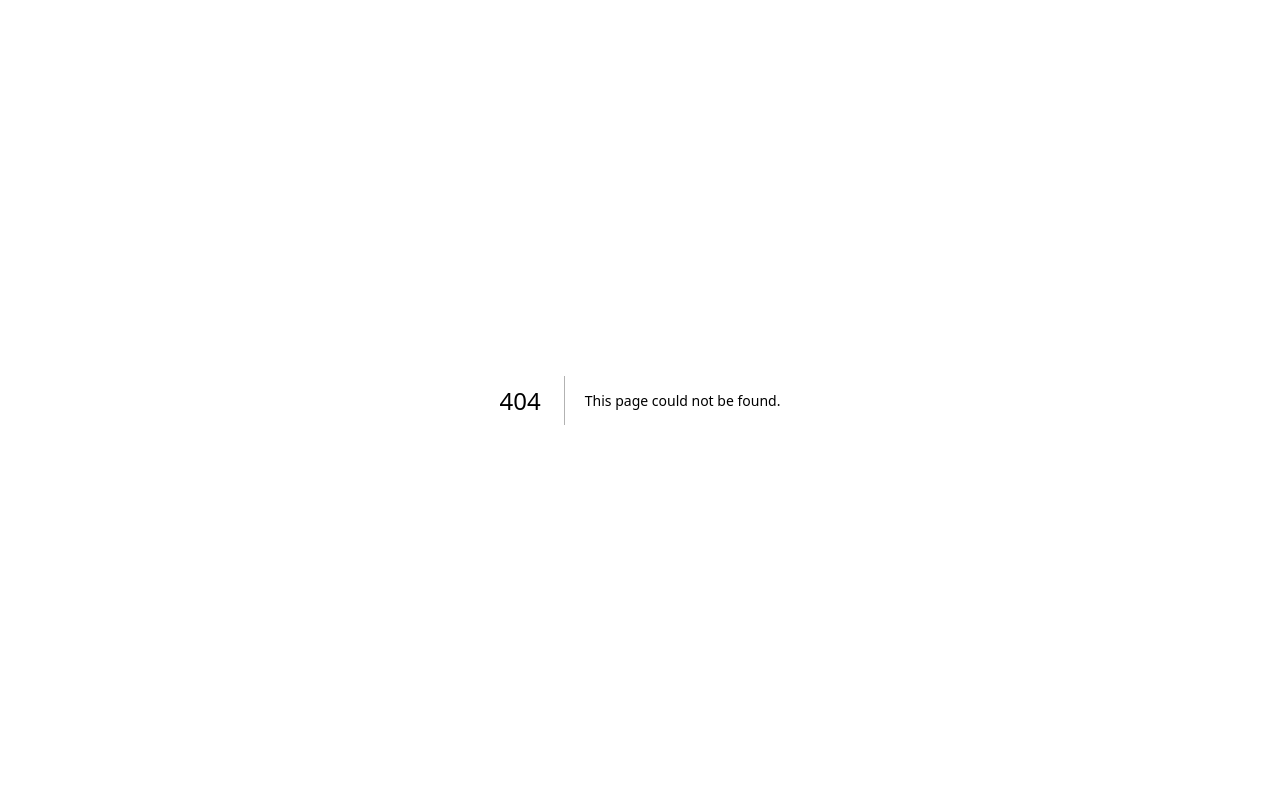
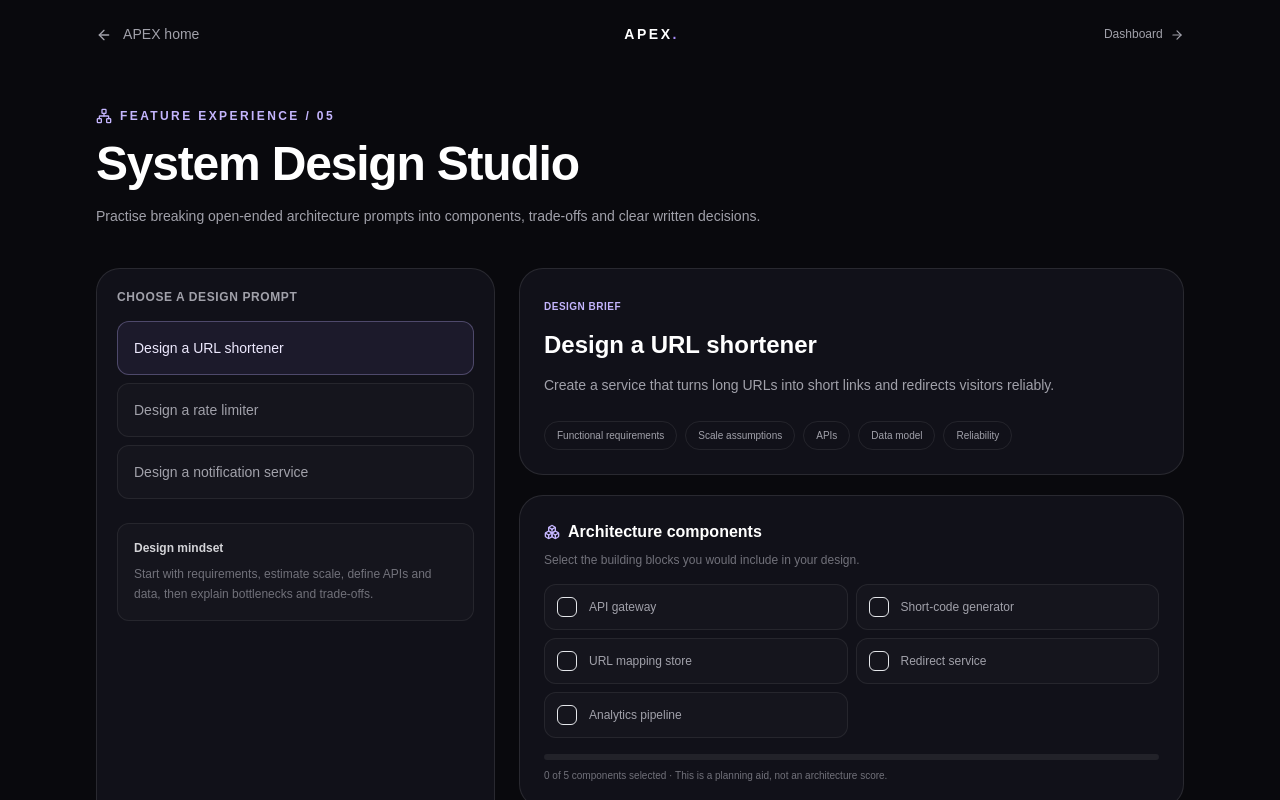
Before and after one commit to ansh44233/APEX-AI-Career-Developer-Intelligence-Platform, a Next.js app: page /features/system-design in a window 1280 px wide. Before the commit this address had no page. Shown: the top 800 px of the page. Built offline with nearby package versions, Linux system fonts and the light colour scheme.

Commit message:
Add system design studio feature preview

```diff
--- /dev/null
+++ b/src/app/features/system-design/page.tsx
@@ -0,0 +1,23 @@
+"use client";
+
+import { useMemo, useState } from "react";
+import { ArrowLeft, ArrowRight, Boxes, CheckCircle2, GitBranch, Lightbulb, Network, RotateCcw, Server, ShieldCheck } from "lucide-react";
+
+const prompts = [
+ { title:"Design a URL shortener", brief:"Create a service that turns long URLs into short links and redirects visitors reliably.", components:["API gateway","Short-code generator","URL mapping store","Redirect service","Analytics pipeline"], concerns:["Collision handling and code generation","Read-heavy traffic and caching","Abuse prevention and link expiry","Availability and redirect latency"] },
+ { title:"Design a rate limiter", brief:"Create a service that limits how frequently a client can call an API.", components:["API gateway","Identity / key resolver","Rate-limit policy store","Counter store","Decision middleware"], concerns:["Fixed window vs sliding window vs token bucket","Atomic updates across instances","Distributed consistency","Graceful behaviour when the store is unavailable"] },
+ { title:"Design a notification service", brief:"Create a service that delivers email, SMS and push notifications reliably.", components:["Request API","Preference service","Message queue","Channel workers","Delivery status store"], concerns:["Retries and idempotency","User preferences and quiet hours","Provider failures and fallbacks","Ordering and delivery observability"] },
+];
+export default function SystemDesign() {
+ const [selected,setSelected]=useState(0); const [chosen,setChosen]=useState<string[]>([]); const [notes,setNotes]=useState(""); const [review,setReview]=useState(false);
+ const prompt=prompts[selected];
+ const toggle=(item:string)=>{setChosen(v=>v.includes(item)?v.filter(x=>x!==item):[...v,item]);setReview(false);};
+ const coverage=useMemo(()=>prompt.components.filter(x=>chosen.includes(x)).length,[prompt,chosen]);
+ return <main className="min-h-screen bg-[#09090d] text-white"><header className="mx-auto flex max-w-6xl items-center justify-between px-5 py-6 sm:px-8"><a href="/" className="text-sm text-zinc-400 hover:text-white"><ArrowLeft className="mr-2 inline h-4 w-4"/> APEX home</a><span className="text-sm font-extrabold tracking-[0.18em]">APEX<span className="text-violet-400">.</span></span><a href="/dashboard" className="text-xs text-zinc-400 hover:text-white">Dashboard <ArrowRight className="ml-1 inline h-3.5 w-3.5"/></a></header>
+ <section className="mx-auto max-w-6xl px-5 pb-20 pt-10 sm:px-8"><div className="mb-10"><p className="flex items-center gap-2 text-xs font-semibold tracking-[0.2em] text-violet-300"><Network className="h-4 w-4"/> FEATURE EXPERIENCE / 05</p><h1 className="mt-4 text-4xl font-semibold tracking-tight sm:text-5xl">System Design Studio</h1><p className="mt-4 max-w-2xl text-sm leading-6 text-zinc-400">Practise breaking open-ended architecture prompts into components, trade-offs and clear written decisions.</p></div>
+ <div className="grid gap-6 lg:grid-cols-[0.75fr_1.25fr]"><aside className="rounded-3xl border border-white/10 bg-[#111119] p-5"><p className="text-xs font-semibold tracking-wider text-zinc-400">CHOOSE A DESIGN PROMPT</p><div className="mt-4 space-y-2">{prompts.map((p,i)=><button key={p.title} onClick={()=>{setSelected(i);setChosen([]);setNotes("");setReview(false);}} className={`w-full rounded-xl border p-4 text-left text-sm transition ${selected===i?"border-violet-300/30 bg-violet-400/[0.08] text-violet-100":"border-white/[0.07] bg-white/[0.02] text-zinc-400 hover:bg-white/[0.05]"}`}>{p.title}</button>)}</div><div className="mt-6 rounded-xl border border-white/[0.07] bg-white/[0.02] p-4"><p className="text-xs font-semibold text-zinc-300">Design mindset</p><p className="mt-2 text-xs leading-5 text-zinc-500">Start with requirements, estimate scale, define APIs and data, then explain bottlenecks and trade-offs.</p></div></aside>
+ <div className="space-y-5"><section className="rounded-3xl border border-white/10 bg-[#111119] p-6"><span className="text-[10px] font-semibold tracking-wider text-violet-300">DESIGN BRIEF</span><h2 className="mt-3 text-2xl font-semibold">{prompt.title}</h2><p className="mt-3 text-sm leading-6 text-zinc-400">{prompt.brief}</p><div className="mt-6 flex flex-wrap gap-2">{["Functional requirements","Scale assumptions","APIs","Data model","Reliability"].map(x=><span key={x} className="rounded-full border border-white/[0.08] px-3 py-1.5 text-[10px] text-zinc-400">{x}</span>)}</div></section>
+ <section className="rounded-3xl border border-white/10 bg-[#111119] p-6"><div className="flex items-center gap-2"><Boxes className="h-4 w-4 text-violet-300"/><h3 className="font-semibold">Architecture components</h3></div><p className="mt-2 text-xs text-zinc-500">Select the building blocks you would include in your design.</p><div className="mt-4 grid gap-2 sm:grid-cols-2">{prompt.components.map(c=><button key={c} onClick={()=>toggle(c)} className={`flex items-center gap-3 rounded-xl border p-3 text-left text-xs transition ${chosen.includes(c)?"border-violet-300/25 bg-violet-400/[0.07] text-violet-100":"border-white/[0.07] bg-white/[0.02] text-zinc-400 hover:bg-white/[0.05]"}`}><span className="grid h-5 w-5 place-items-center rounded-md border border-current/20">{chosen.includes(c)&&<CheckCircle2 className="h-3.5 w-3.5"/>}</span>{c}</button>)}</div><div className="mt-4 h-1.5 rounded-full bg-white/[0.07]"><div className="h-1.5 rounded-full bg-violet-400 transition-all" style={{width:(coverage/prompt.components.length*100)+"%"}}/></div><p className="mt-2 text-[10px] text-zinc-500">{coverage} of {prompt.components.length} components selected · This is a planning aid, not an architecture score.</p></section>
+ <section className="rounded-3xl border border-white/10 bg-[#111119] p-6"><label htmlFor="design-notes" className="text-xs font-semibold text-zinc-300">YOUR DESIGN NOTES</label><textarea id="design-notes" value={notes} onChange={e=>{setNotes(e.target.value);setReview(false);}} placeholder="Describe requirements, APIs, data flow, scaling decisions and trade-offs..." className="mt-3 min-h-40 w-full rounded-2xl border border-white/10 bg-[#09090d] p-4 text-sm leading-6 text-zinc-200 outline-none placeholder:text-zinc-600 focus:border-violet-400/50"/><button onClick={()=>setReview(true)} disabled={!notes.trim()} className="mt-4 rounded-xl bg-violet-500 px-5 py-3 text-xs font-semibold hover:bg-violet-400 disabled:opacity-40">Review design checklist <ArrowRight className="ml-1 inline h-4 w-4"/></button>{review&&<div className="mt-5 rounded-2xl border border-violet-300/15 bg-violet-400/[0.06] p-4"><p className="text-sm font-semibold text-violet-200">Architecture review checklist</p><ul className="mt-3 space-y-2 text-xs leading-5 text-zinc-400">{prompt.concerns.map(c=><li key={c}>• {c}</li>)}</ul><p className="mt-3 text-[10px] text-zinc-500">This is a static checklist. Diagram rendering and AI design feedback are not connected.</p></div>}</section>
+ <div className="rounded-2xl border border-amber-300/10 bg-amber-300/[0.04] p-4 text-xs leading-5 text-zinc-500"><ShieldCheck className="mr-2 inline h-4 w-4 text-amber-200"/> Preview mode: component selection and notes are interactive. Collaborative canvases, diagram generation and AI evaluation are planned.</div></div></div></section></main>;
+}
```
